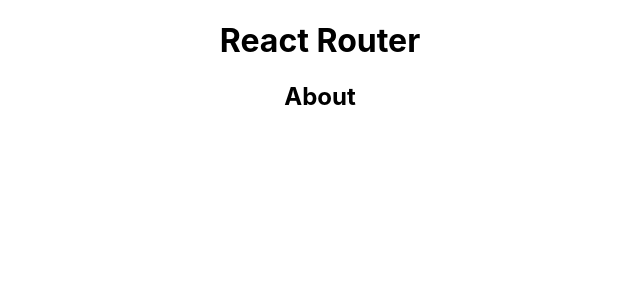
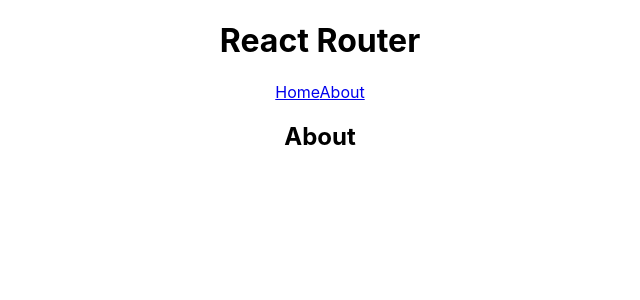
Before and after one commit to cphalder/DEV.to-Viewer, a React (Create React App) app: page /about in a window 1280 px wide. Shown: the top 300 px of the page, without its empty margins (320-960 px from the left). Built offline with nearby package versions, Linux system fonts and the light colour scheme.

Commit message:
Added new header

```diff
--- a/src/App.js
+++ b/src/App.js
@@ -1,5 +1,6 @@
 import "./index.css";
 import { BrowserRouter as Router, Route, Routes } from "react-router-dom";
+import { NavLink } from "react-router-dom";
 import Home from "./pages/Home";
 import About from "./pages/About";
 
@@ -8,6 +9,10 @@
     <div className="App">
       <h1>React Router</h1>
       <Router>
+        <header>
+          <NavLink to="/">Home</NavLink>
+          <NavLink to="/about">About</NavLink>
+        </header>
         <Routes>
           <Route path="/" element={<Home />} />
           <Route path="/about" element={<About />} />
```
